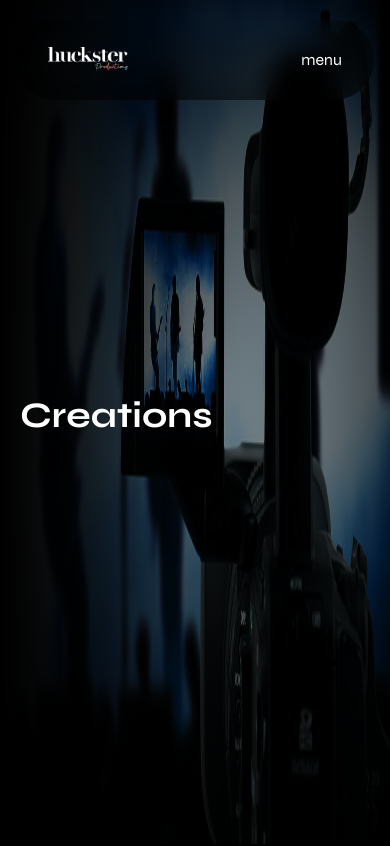
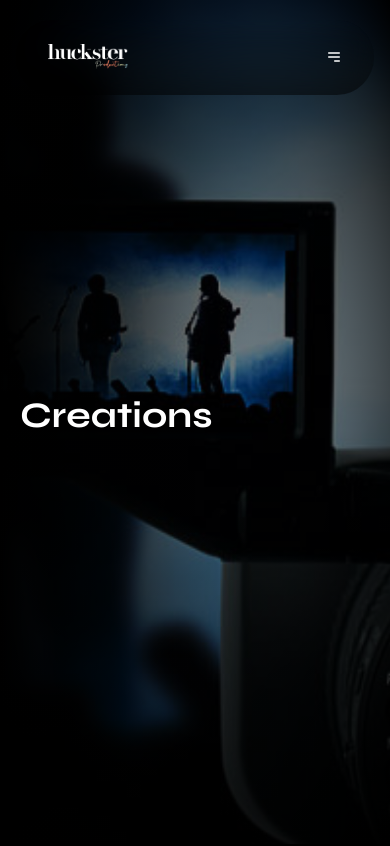
Before and after one commit to PrachiDMore/huckster, a Next.js app: page /work in a window 390 px wide. Shown: the top 846 px of the page. Built offline with nearby package versions, Linux system fonts and the light colour scheme.

Commit message:
navbar fixed

```diff
--- a/components/Dropdown.jsx
+++ b/components/Dropdown.jsx
@@ -30,7 +30,7 @@ const Dropdown = ({ number, heading, desc, }) => {
         position: "relative",
         top: "0"
       }
-    }} animate={control} initial="hidden" className=' flex lg:gap-5 gap-3 '>
+    }} animate={control} initial="hidden" className='hidden lg:gap-5 gap-3 '>
       <p className={'lg:text-7xl text-4xl lg:w-32 w-[60px] font-bold text-gray-600/80 ' + syne.className}>{number}</p>
       <div className=' w-full h-max bg-white/10 rounded-lg px-4 py-3 transition-all'>
         <button className='w-full flex items-center justify-between' onClick={() => setIsOpen((prev) => !prev)}>
--- a/components/HeroSection.jsx
+++ b/components/HeroSection.jsx
@@ -7,7 +7,7 @@ const syne = Syne({ subsets: ['latin'] })
 const HeroSection = ({heading, para}) => {
   return (
     <section className='relative h-screen w-screen bg-black' >
-      <img className='h-screen w-screen absolute top-0 left-0 z-[0] opacity-100'  src="/assets/hero.jpg" alt="" />
+      <img className='object-cover h-screen w-screen absolute top-0 left-0 z-[0] opacity-100'  src="/assets/hero.jpg" alt="" />
       <div className={'gap-3 flex flex-col justify-center py-14 lg:px-28 px-5 absolute top-0 left-0 z-10 h-screen w-screen bg-gradient-to-r to-transparent from-black ' + syne.className}></div>
       <div className={'gap-3 flex flex-col justify-center py-14 lg:px-28 px-5 absolute top-0 left-0 z-20 h-screen w-screen bg-gradient-radial from-transparent to-black ' + syne.className}>
         <h1 className= 'w-max duration-150 text-white font-bold lg:text-7xl text-4xl capitalize'>{heading}</h1>
--- a/components/Navbar.jsx
+++ b/components/Navbar.jsx
@@ -1,48 +1,45 @@
 import { Syne } from 'next/font/google'
 import Link from 'next/link'
 import { useRouter } from 'next/router'
-import React from 'react'
+import React, { useState } from 'react'
 import { AiOutlineMenu } from 'react-icons/ai'
 import { FiSearch } from 'react-icons/fi'
+import { HiOutlineMenuAlt3 } from 'react-icons/hi'
 import { motion, useAnimation } from 'framer-motion';
 
 const syne = Syne({ subsets: ['latin'] })
 
 const Navbar = () => {
   const router = useRouter()
-  const control = useAnimation()
-  // useEffect(() => {
-  //   if (inView) {
-  //     control.start("visible");
-  //   } else {
-  //     control.start("hidden");
-  //   }
-  // }, [control, inView]);
+  const control = useAnimation();
+  const linkcontrol = useAnimation();
+  const [show, setShow] = useState(false)
+  const linkvariant = {
+    hidden: {
+      position: "relative",
+      top: "-30px",
+      opacity: 0,
+      pointerEvents: "none"
+    },
+    visible: {
+      position: "relative",
+      top: "0",
+      opacity: 1,
+      pointerEvents: "all"
+    }
+  }
   return (
     <div className={'w-screen flex justify-center ' + syne.className}>
-      <motion.div transition={{
-        bounce: true,
-        ease: "easeInOut",
-      }} variants={{
-        hidden: {
-          height: "80px",
-          borderRadius: "40px"
-        },
-        visible: {
-          height: "300px",
-          borderRadius: "20px",
-          flexDirection: "row",
-          justifyContent: "center"
-        }
-      }} initial="hidden" animate={control} className='lg:w-9/12 w-11/12 lg:px-16 px-8  flex justify-between items-center fixed top-5 z-50 bg-gradient-to-b from-transparent to-black/50 backdrop-blur-md'>
+      {/* DESKTOP */}
+      <div className='hidden rounded-full h-20 w-9/12 px-16 lg:flex justify-between fixed items-center top-5 z-50 bg-gradient-to-b from-transparent to-black/50 backdrop-blur-md'>
         {/* <div className='flex gap-2 items-center'>
           <AiOutlineMenu  className='text-xl'/>
           <p>Menu</p>
         </div> */}
         <div>
-          <img className='lg:w-32 w-20' src="/assets/HucksterLogo.png" alt="" />
+          <img className='w-32' src="/assets/HucksterLogo.png" alt="" />
         </div>
-        <div className='lg:flex gap-3 hidden'>
+        <div className='flex gap-3'>
           <Link className={router.pathname === "/" ? 'hover:-top-1 top-0 relative text-blue-500 duration-200 hover:bg-white/20 px-3 py-2 rounded-full' : 'hover:-top-1 top-0 relative text-white/70 hover:text-white duration-200 hover:bg-white/20 px-3 py-2 rounded-full'} href={'/'}>Home</Link>
           <Link className={router.pathname === "/aboutus" ? 'hover:-top-1 top-0 relative text-blue-500 duration-200 hover:bg-white/20 px-3 py-2 rounded-full' : 'hover:-top-1 top-0 relative text-white/70 hover:text-white duration-200 hover:bg-white/20 px-3 py-2 rounded-full'} href={'/aboutus'}>About Us</Link>
           <Link className={router.pathname === "/work" ? 'hover:-top-1 top-0 relative text-blue-500 duration-200 hover:bg-white/20 px-3 py-2 rounded-full' : 'hover:-top-1 top-0 relative text-white/70 hover:text-white duration-200 hover:bg-white/20 px-3 py-2 rounded-full'} href={'/work'}>Our Work</Link>
@@ -50,10 +47,50 @@ const Navbar = () => {
           <Link className={router.pathname === "/" ? 'hover:-top-1 top-0 relative text-blue-500 duration-200 hover:bg-white/20 px-3 py-2 rounded-full' : 'hover:-top-1 top-0 relative text-white/70 hover:text-white duration-200 hover:bg-white/20 px-3 py-2 rounded-full'} href={'/'}>Media Blogs</Link>
           <Link className={router.pathname === "/contactus" ? 'hover:-top-1 top-0 relative text-blue-500 duration-200 hover:bg-white/20 px-3 py-2 rounded-full' : 'hover:-top-1 top-0 relative text-white/70 hover:text-white duration-200 hover:bg-white/20 px-3 py-2 rounded-full'} href={'/contactus'}>Contact Us</Link>
         </div>
-        <div onClick={() => { control.start("visible") }} className='lg:hidden block text-white'>menu</div>
         {/* <div>
           <FiSearch className='text-xl '/>
         </div> */}
+      </div>
+
+      {/* MOBILE */}
+      <motion.div transition={{
+        ease: "easeInOut",
+      }} variants={{
+        hidden: {
+          height: "75px",
+          borderRadius: "40px",
+        },
+        visible: {
+          height: "320px",
+          borderRadius: "20px",
+          flexDirection: "column",
+          backdropFilter: "blur(40px)",
+        }
+      }} initial="hidden" animate={control} className='lg:hidden w-11/12 px-8 py-6 flex flex-col fixed top-5 z-50 bg-gradient-to-b from-transparent to-black/50 backdrop-blur-md'>
+        <div className='w-full flex justify-between items-center'>
+          <div>
+            <img className='lg:w-32 w-20' src="/assets/HucksterLogo.png" alt="" />
+          </div>
+          <div onClick={() => {
+            if (show) {
+              control.start("hidden")
+              linkcontrol.start("hidden")
+              setShow(false)
+            } else {
+              control.start("visible")
+              linkcontrol.start("visible")
+              setShow(true)
+            }
+          }} className='lg:hidden block text-white'><HiOutlineMenuAlt3/></div>
+        </div>
+        <div className='mt-5 items-center flex flex-col gap-4'>
+          <motion.span variants={linkvariant} initial="hidden" animate={linkcontrol}><Link className={router.pathname === "/" ? 'text-blue-500 duration-200 px-3 py-2 rounded-full' : 'text-white/70 hover:text-white duration-200 px-3 py-2 rounded-full'} href={'/'}>Home</Link></motion.span>
+          <motion.span variants={linkvariant} initial="hidden" animate={linkcontrol}><Link className={router.pathname === "/aboutus" ? 'text-blue-500 duration-200 px-3 py-2 rounded-full' : 'text-white/70 hover:text-white duration-200 px-3 py-2 rounded-full'} href={'/aboutus'}>About Us</Link></motion.span>
+          <motion.span variants={linkvariant} initial="hidden" animate={linkcontrol}><Link className={router.pathname === "/work" ? 'text-blue-500 duration-200 px-3 py-2 rounded-full' : 'text-white/70 hover:text-white duration-200 px-3 py-2 rounded-full'} href={'/work'}>Our Work</Link></motion.span>
+          <motion.span variants={linkvariant} initial="hidden" animate={linkcontrol}><Link className={router.pathname === "/" ? 'text-blue-500 duration-200 px-3 py-2 rounded-full' : 'text-white/70 hover:text-white duration-200 px-3 py-2 rounded-full'} href={'/'}>Our Services</Link></motion.span>
+          <motion.span variants={linkvariant} initial="hidden" animate={linkcontrol}><Link className={router.pathname === "/" ? 'text-blue-500 duration-200 px-3 py-2 rounded-full' : 'text-white/70 hover:text-white duration-200 px-3 py-2 rounded-full'} href={'/'}>Media Blogs</Link></motion.span>
+          <motion.span variants={linkvariant} initial="hidden" animate={linkcontrol}><Link className={router.pathname === "/contactus" ? 'text-blue-500 duration-200 px-3 py-2 rounded-full' : 'text-white/70 hover:text-white duration-200 px-3 py-2 rounded-full'} href={'/contactus'}>Contact Us</Link></motion.span>
+        </div>
       </motion.div>
     </div>
   )
--- a/pages/aboutus.jsx
+++ b/pages/aboutus.jsx
@@ -35,19 +35,19 @@ const aboutus = () => {
         </div>
       </div>
 
-      <div className='lg:px-28 px-5 '>
-        <h1 className={'mx-auto lg:p-12 py-7 lg:text-6xl text-3xl font-semibold w-full text-center gradientText ' + syne.className}>OUR CREATIVE CULTURE</h1>
+      <div className='lg:px-28 px-5 w-screen'>
+        <h1 className={'mx-auto lg:p-12 py-7 lg:text-6xl text-2xl font-semibold w-full text-center gradientText ' + syne.className}>OUR CREATIVE CULTURE</h1>
         <div className='grid lg:grid-cols-3 grid-cols-1 gap-5'>
           <TeamCard />
           <TeamCard />
           <TeamCard />
         </div>
-        <p className={'mx-auto lg:p-12 py-7 w-full lg:text-xl font-semibold text-center gradientText ' + syne.className}>Where EXTRAORDINARY becomes the norm!</p>
+        <p className={'hidden mx-auto lg:p-12 py-7 w-full lg:block lg:text-xl font-semibold text-center gradientText ' + syne.className}>Where EXTRAORDINARY becomes the norm!</p>
       </div>
 
-      <div className='lg:px-28 px-5'>
+      <div className='lg:px-28 px-5 lg:block hidden'>
         <h1 className={'mx-auto p-12 lg:text-6xl text-3xl font-semibold w-full text-center gradientText ' + syne.className}>WHAT'S IMPORTANT!</h1>
-        <div className='flex flex-col lg:items-end lg:gap-40 gap-96 pb-20 pr-28'>
+        <div className='flex flex-col lg:items-end lg:gap-40 gap-96'>
           <div className='relative w-full'>
             <p className={'lg:text-9xl text-7xl w-28 font-bold text-gray-600/80 ' + syne.className}>01</p>
             <div className='w-full absolute lg:top-16 top-8 lg:left-24 left-14'>
```
Also changed, not shown: pages/index.jsx (+10 -14 lines).
